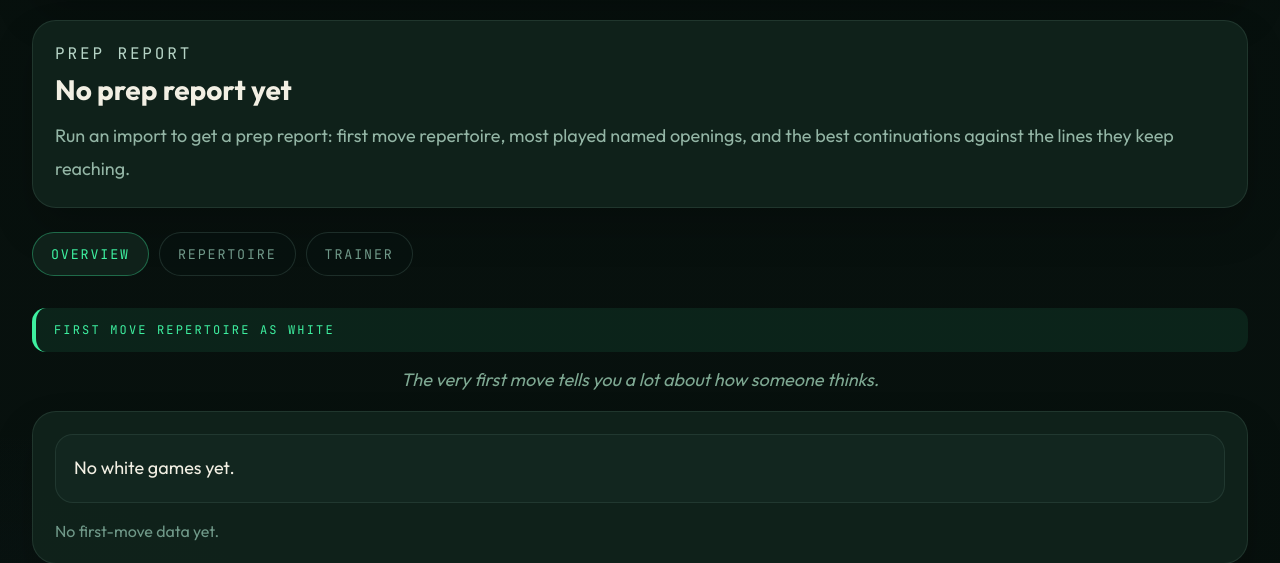
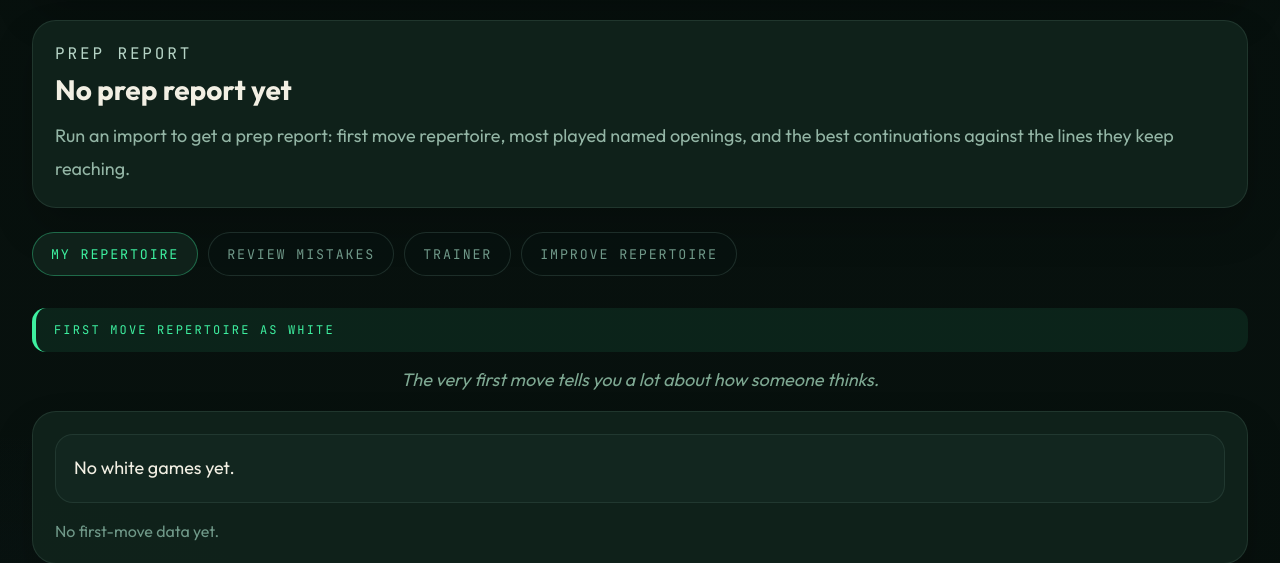
Before and after one commit to tetizz/Bookup, a Flask app: page / in a window 1280 px wide. Shown: the part 1306-1869 px from the top of the page. Run offline with Flask 3, Linux system fonts and the light colour scheme.

Commit message:
Reshape Bookup around training flows

```diff
--- a/bookup/static/app.js
+++ b/bookup/static/app.js
@@ -37,6 +37,7 @@ const el = {
   firstMoveList: document.getElementById("firstMoveList"),
   openingListWhite: document.getElementById("openingListWhite"),
   openingListBlack: document.getElementById("openingListBlack"),
+  mistakeList: document.getElementById("mistakeList"),
   prepList: document.getElementById("prepList"),
   tabButtons: Array.from(document.querySelectorAll("[data-tab-target]")),
   tabPanels: Array.from(document.querySelectorAll("[data-tab-panel]")),
@@ -83,7 +84,7 @@ function init() {
   el.trainerReset?.addEventListener("click", resetTrainerLesson);
   el.trainerNext?.addEventListener("click", nextLesson);
   syncImportScope();
-  setActiveTab("overview");
+  setActiveTab("my-repertoire");
   renderCoords();
   renderBoard("startpos");
 }
@@ -171,6 +172,7 @@ function renderProfile(payload) {
 
   renderFirstMove(profile.first_move_repertoire || {});
   renderOpenings(profile.top_openings_by_color || {});
+  renderMistakes(profile.improvements || []);
   renderPrepCards(profile.prep_repertoire || []);
   renderLessonList();
 
@@ -308,6 +310,50 @@ function renderPrepCards(items) {
     .join("");
 }
 
+function renderMistakes(items) {
+  if (!items.length) {
+    el.mistakeList.className = "stack empty";
+    el.mistakeList.textContent = "No engine review items yet.";
+    return;
+  }
+
+  el.mistakeList.className = "stack";
+  el.mistakeList.innerHTML = items
+    .map((item, index) => {
+      const example = item.example || {};
+      const positionLink = example.position_fen
+        ? `https://lichess.org/analysis/standard/${encodeFenForLichess(example.position_fen)}`
+        : "";
+      return `
+        <article class="item prep-item">
+          <div class="item-title">${index + 1}. ${escapeHtml(item.headline || item.phase || "Review")}</div>
+          <div class="item-sub">${escapeHtml(item.detail || "The engine found a stronger continuation in this phase.")}</div>
+          ${
+            example.played || example.best
+              ? `<div class="prep-meta">Played <strong>${escapeHtml(example.played || "-")}</strong> instead of <strong>${escapeHtml(example.best || "-")}</strong></div>`
+              : ""
+          }
+          ${
+            typeof example.loss_cp === "number"
+              ? `<div class="prep-meta">Approximate loss: <strong>${formatCp(example.loss_cp)}</strong></div>`
+              : ""
+          }
+          ${
+            example.why
+              ? `<div class="prep-line-preview">${escapeHtml(example.why)}</div>`
+              : ""
+          }
+          ${
+            positionLink
+              ? `<div class="item-note"><a href="${positionLink}" target="_blank" rel="noopener noreferrer">Lichess analysis</a></div>`
+              : ""
+          }
+        </article>
+      `;
+    })
+    .join("");
+}
+
 function renderLessonList() {
   if (!state.lessons.length) {
     el.lessonList.className = "stack empty";
@@ -357,6 +403,16 @@ async function loadLesson(index) {
   renderBoard(lesson.position_fen);
   renderLessonList();
   setActiveTab("trainer");
+}
+
+function encodeFenForLichess(fen) {
+  return encodeURIComponent(String(fen || "").replace(/ /g, "_"));
+}
+
+function formatCp(cp) {
+  const pawns = Number(cp || 0) / 100;
+  const sign = pawns > 0 ? "+" : "";
+  return `${sign}${pawns.toFixed(2)} pawns`;
 }
 
 function clearTrainer() {
--- a/bookup/templates/index.html
+++ b/bookup/templates/index.html
@@ -89,12 +89,13 @@
       </section>
 
       <section class="tab-strip">
-        <button class="tab-btn active" data-tab-target="overview">Overview</button>
-        <button class="tab-btn" data-tab-target="repertoire">Repertoire</button>
+        <button class="tab-btn active" data-tab-target="my-repertoire">My Repertoire</button>
+        <button class="tab-btn" data-tab-target="review-mistakes">Review Mistakes</button>
         <button class="tab-btn" data-tab-target="trainer">Trainer</button>
+        <button class="tab-btn" data-tab-target="improve-repertoire">Improve Repertoire</button>
       </section>
 
-      <section class="tab-panel active" data-tab-panel="overview">
+      <section class="tab-panel active" data-tab-panel="my-repertoire">
         <section class="section-block">
           <div class="section-cap">First Move Repertoire As White</div>
           <div class="section-sub">The very first move tells you a lot about how someone thinks.</div>
@@ -122,9 +123,17 @@
         </section>
       </section>
 
-      <section class="tab-panel" data-tab-panel="repertoire">
+      <section class="tab-panel" data-tab-panel="review-mistakes">
         <section class="section-block">
-          <div class="section-cap">How To Beat Their Variations</div>
+          <div class="section-cap">Review Mistakes</div>
+          <div class="section-sub">These are the positions where the engine thought you had a cleaner continuation and Bookup can turn them into study targets.</div>
+          <div id="mistakeList" class="stack empty">Mistake review items will show up here.</div>
+        </section>
+      </section>
+
+      <section class="tab-panel" data-tab-panel="improve-repertoire">
+        <section class="section-block">
+          <div class="section-cap">Improve Repertoire</div>
           <div class="section-sub">Built from their recurring lines so you can see the variation branches they reach and the strongest continuation against each one.</div>
           <div id="prepList" class="stack empty">Repertoire prep lines will show up here.</div>
         </section>
```
